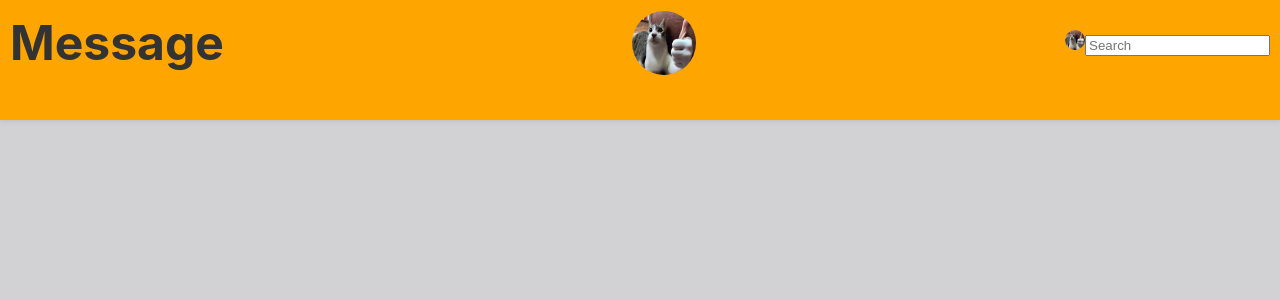
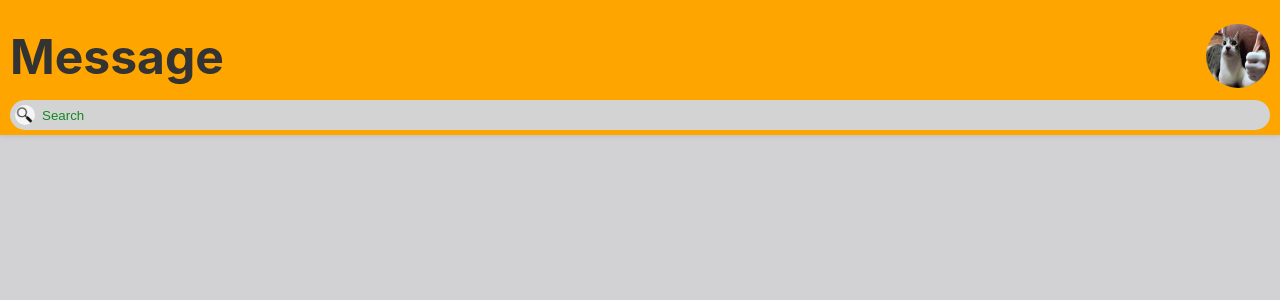
Before and after one commit to ShoeShime/test-chat_app, a React (Create React App) app: page / in a window 1280 px wide. Shown: the top 300 px of the page. Built offline with nearby package versions, Linux system fonts and the light colour scheme.

Commit message:
Added the SearchBar feature, looks clean asf

```diff
--- a/src/features/chatdisplay/components/ChatHeaderPage.tsx
+++ b/src/features/chatdisplay/components/ChatHeaderPage.tsx
@@ -14,7 +14,7 @@ const MessageHeader = styled.header`
 	justify-content: flex-end;
 
 	height: 20%;
-	max-height: 120px;
+	max-height: 135px;
 
 	padding: 0 10px;
 	box-shadow: 0px 1px 5px rgba(0, 0, 0, 0.1);
@@ -28,6 +28,7 @@ const HeaderContainer = styled.div`
 	align-items: center;
 	justify-content: space-between;
 
+	height: 65%;
 `;
 
 const MessageTitle = styled.p`
@@ -37,7 +38,6 @@ const MessageTitle = styled.p`
 	font-size: 3em;
 	font-weight: bold;
 
-	margin-right: 20px;
 `;
 
 const UserIcon = styled.img`
@@ -45,7 +45,6 @@ const UserIcon = styled.img`
 	height: 4em;
 	width: 4em;
 
-	margin-left: 20px;
 	border-radius: 50%;
 `;
 
@@ -59,9 +58,9 @@ const ChatHeaderPage = () =>{
 
 				<UserIcon className="User-Image" src={ThumbsUp} alt="User icon"/>
 
-				<SearchMessage/>
+			</HeaderContainer>
 
-			</HeaderContainer>
+			<SearchMessage/>
 
 		</MessageHeader>
 	);
--- a/src/features/chatdisplay/components/SearchMessage.tsx
+++ b/src/features/chatdisplay/components/SearchMessage.tsx
@@ -1,17 +1,38 @@
 import React from "react";
 import styled from "styled-components";
-import ThumbsUp from "../misc/ThumbsUp.jpg";
+import SearchIcon from "../misc/SearchIcon.png";
 
 
 const SearchForm = styled.div`
+	background-color: #D3D3D3;
 
+	border: none;
+	border-radius: 20px;
+	box-sizing: border-box;
 
-`
+	display: flex;
+	align-items: center;
+
+	width: 100%;
+	padding: 5px;
+
+	margin-bottom: 5px;
+`;
 
 const SearchInput = styled.input`
+	background-color: #D3D3D3;
+	color: #121212;
 
+	border: none;
+	outline: none;
 
+	margin-left: 5px;
 
+	width: 100%;
+
+	::placeholder{
+		color: #128923;
+	}
 `;
 
 
@@ -21,6 +42,8 @@ const SearchPicture = styled.img`
 	height: 20px;
 
 	border-radius: 50%;
+
+
 `;
 
 const SearchMessage = () =>{
@@ -29,7 +52,7 @@ const SearchMessage = () =>{
 	return(
 		<SearchForm>
 
-			<SearchPicture src={ThumbsUp}/>
+			<SearchPicture src={SearchIcon}/>
 			<SearchInput placeholder="Search"></SearchInput>
 
 		</SearchForm>
```
Also changed, not shown: src/features/chatdisplay/misc/SearchIcon.png (added).
